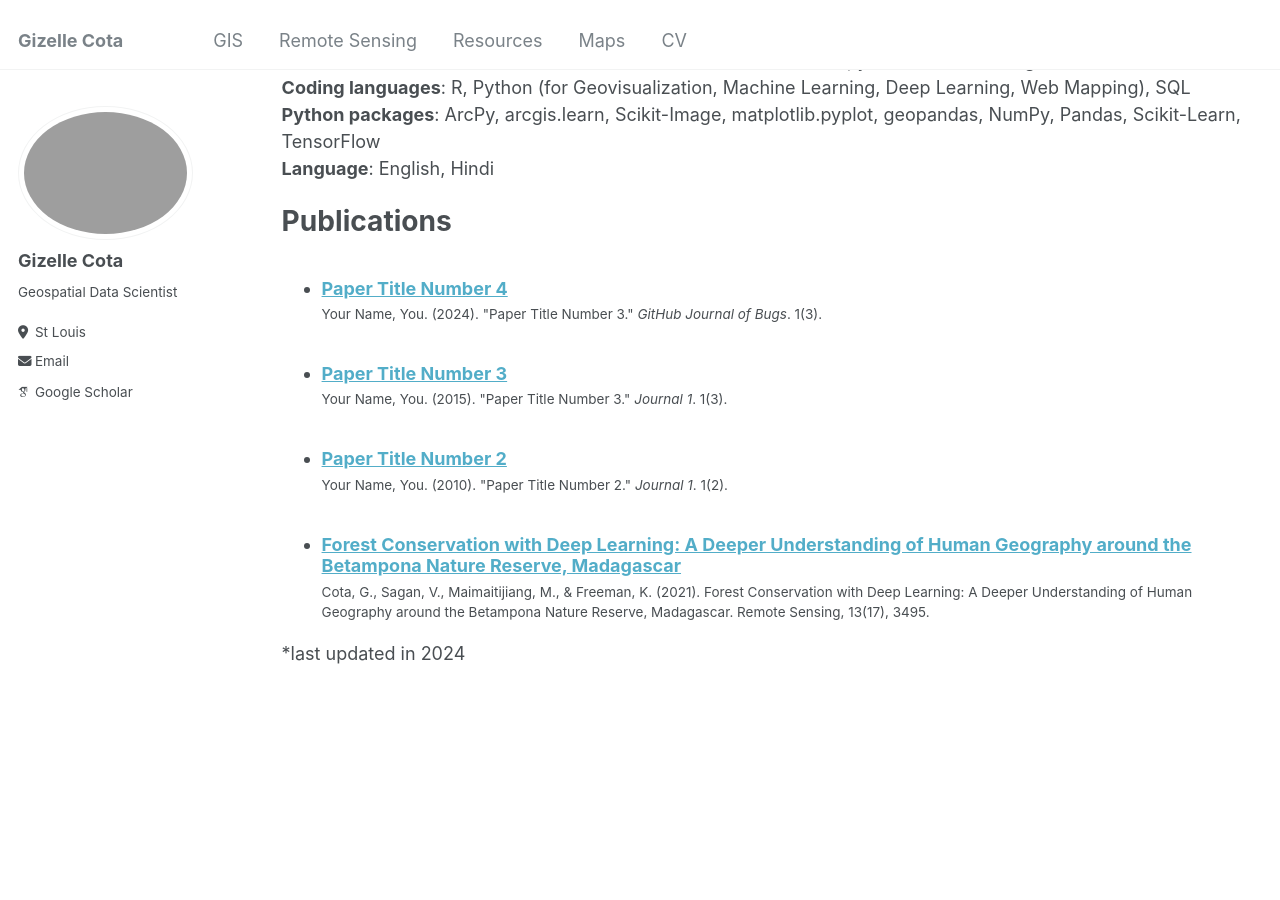
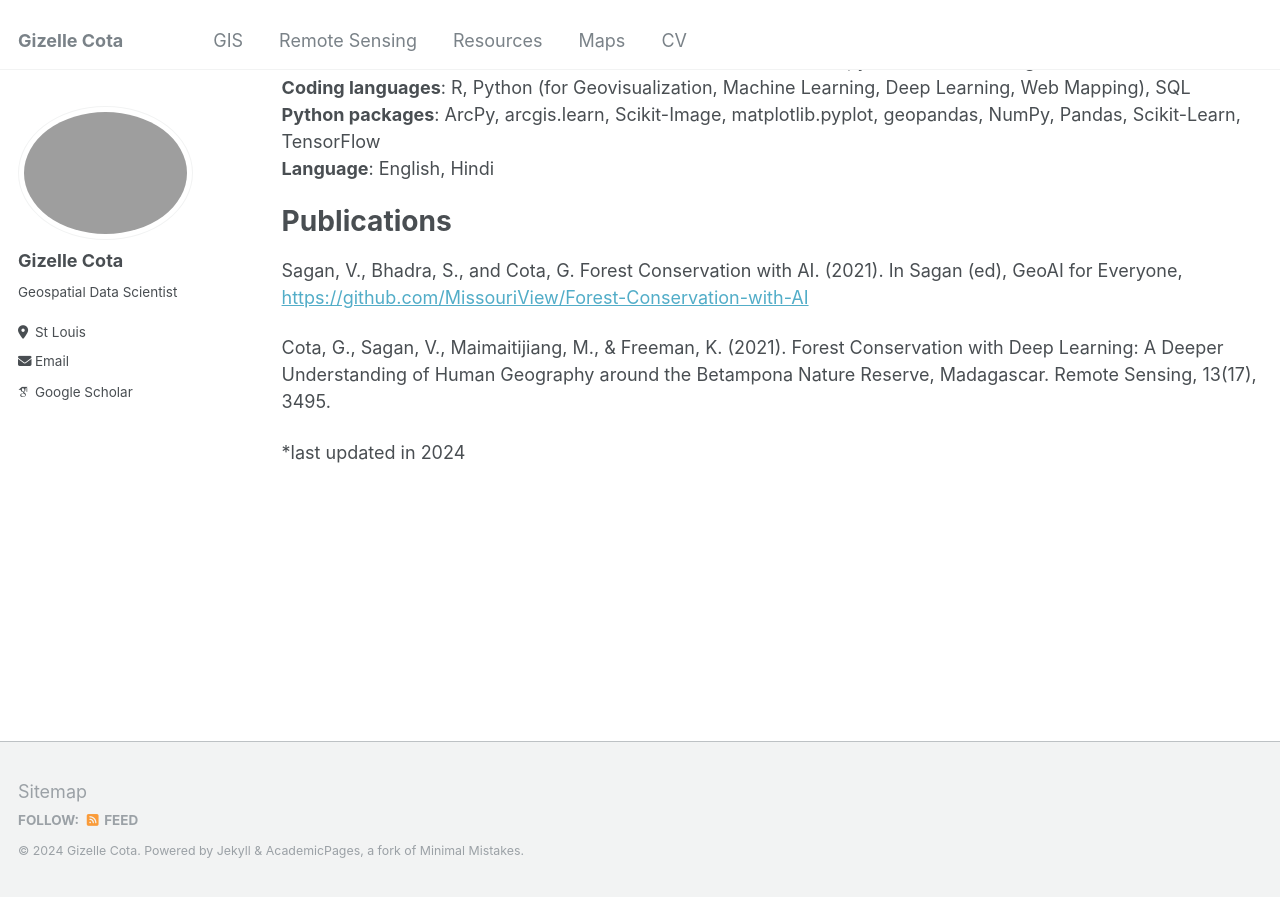
Before and after one commit to cotag11/cotag11.github.io, a Jekyll site: the page built from _pages/cv.md, in a window 1280 px wide and 900 px high, scrolled down 2040 px. Built offline with Jekyll 4.4.1, drawn with Linux system fonts in a browser that asks for light colours; some web fonts are replaced.

Commit message:
Update cv.md

```diff
--- a/_pages/cv.md
+++ b/_pages/cv.md
@@ -75,8 +75,9 @@ Skills
 
 Publications
 ======
-  <ul>{% for post in site.publications reversed %}
-    {% include archive-single-cv.html %}
-  {% endfor %}</ul>
+Sagan, V., Bhadra, S., and Cota, G. Forest Conservation with AI. (2021). In Sagan (ed), GeoAI for Everyone,  [https://github.com/MissouriView/Forest-Conservation-with-AI](https://github.com/MissouriView/Forest-Conservation-with-AI)
+
+Cota, G., Sagan, V., Maimaitijiang, M., & Freeman, K. (2021). Forest Conservation with Deep Learning: A Deeper Understanding of Human Geography around the Betampona Nature Reserve, Madagascar. Remote Sensing, 13(17), 3495.
+
 
 *last updated in 2024
```
